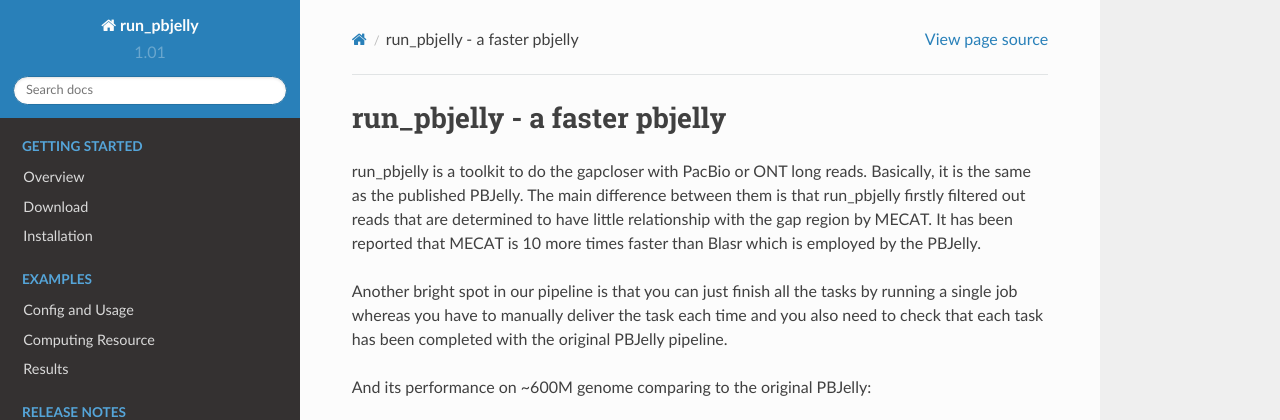
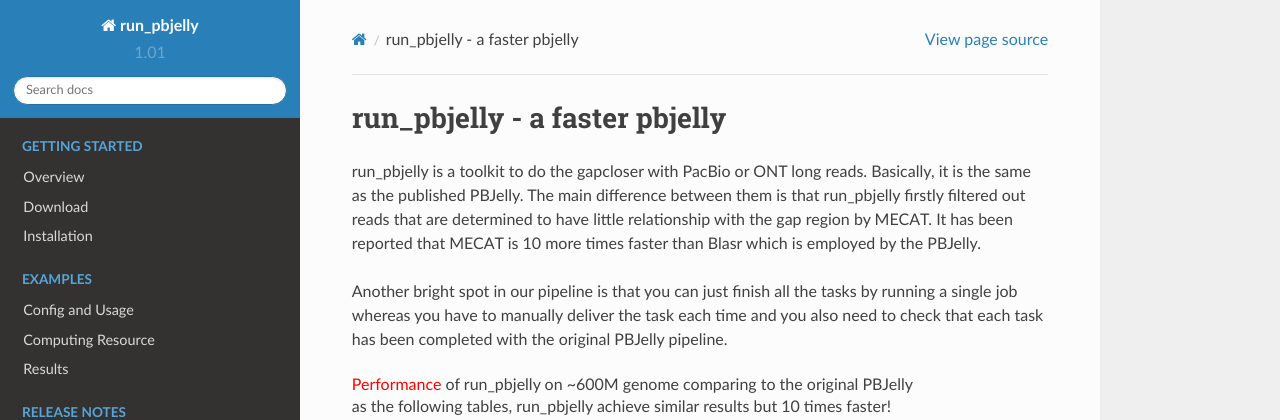
Before and after one commit to bitcometz/run_pbjelly, a Sphinx documentation site: the page built from source/README.rst, in a window 1280 px wide, cut to the strip 0-420 px from the top of the page. Built offline with Sphinx 7.4.7 and the Read the Docs theme 2.0.0, drawn with Linux system fonts in a browser that asks for light colours.

Commit message:
Add files via upload

```diff
--- a/source/README.rst
+++ b/source/README.rst
@@ -6,7 +6,12 @@
 
 Another bright spot in our pipeline is that you can just finish all the tasks by running a single job whereas you have to manually deliver the task each time and you also need to check that each task has been completed with the original PBJelly pipeline.
 
-And its performance on ~600M genome comparing to the original PBJelly:
+
+.. raw:: html
+
+    <font color="red">Performance </font> of run_pbjelly on ~600M genome comparing to the original PBJelly
+as the following tables, run_pbjelly achieve similar results but 10 times faster!
+
 
 .. csv-table::
    :file: tables/performance.tsv
--- a/source/config.rst
+++ b/source/config.rst
@@ -37,6 +37,9 @@
 
    > /NJPROJ1/RAD/software/anaconda2/bin/python  ../00.bin/run_pbjelly.py  config.cfg
 
+Here comes a tested example:
+   > /NJPROJ1/RAD/users/zhangjinbo/01.pipeline/00.PBjelly/00.liji/01.test_shanli_3
+
 During this, it will generate all the dirs and shells for you, and it will also output the next action for you , for example:
 
    Please paste the following command line and Enter:
```
Also changed, not shown: other parts of source/config.rst (+1 -1 lines), 1 other file.
